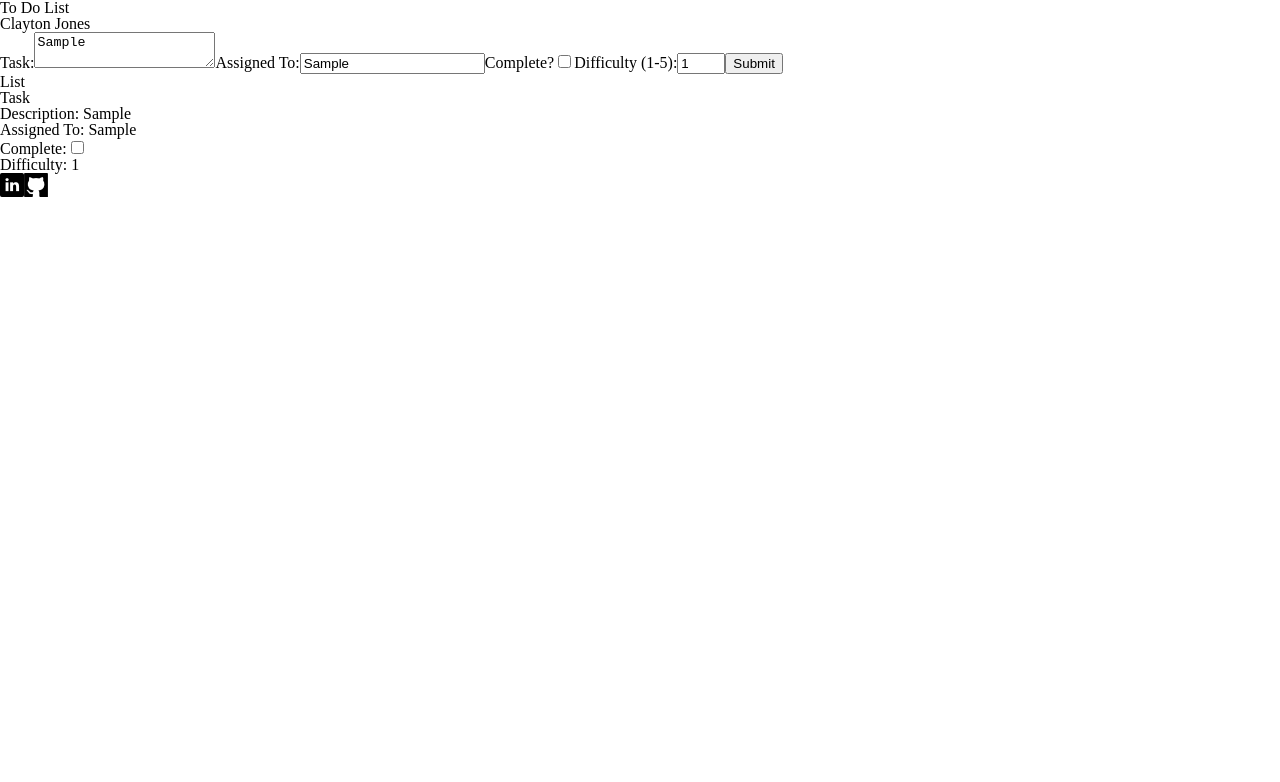
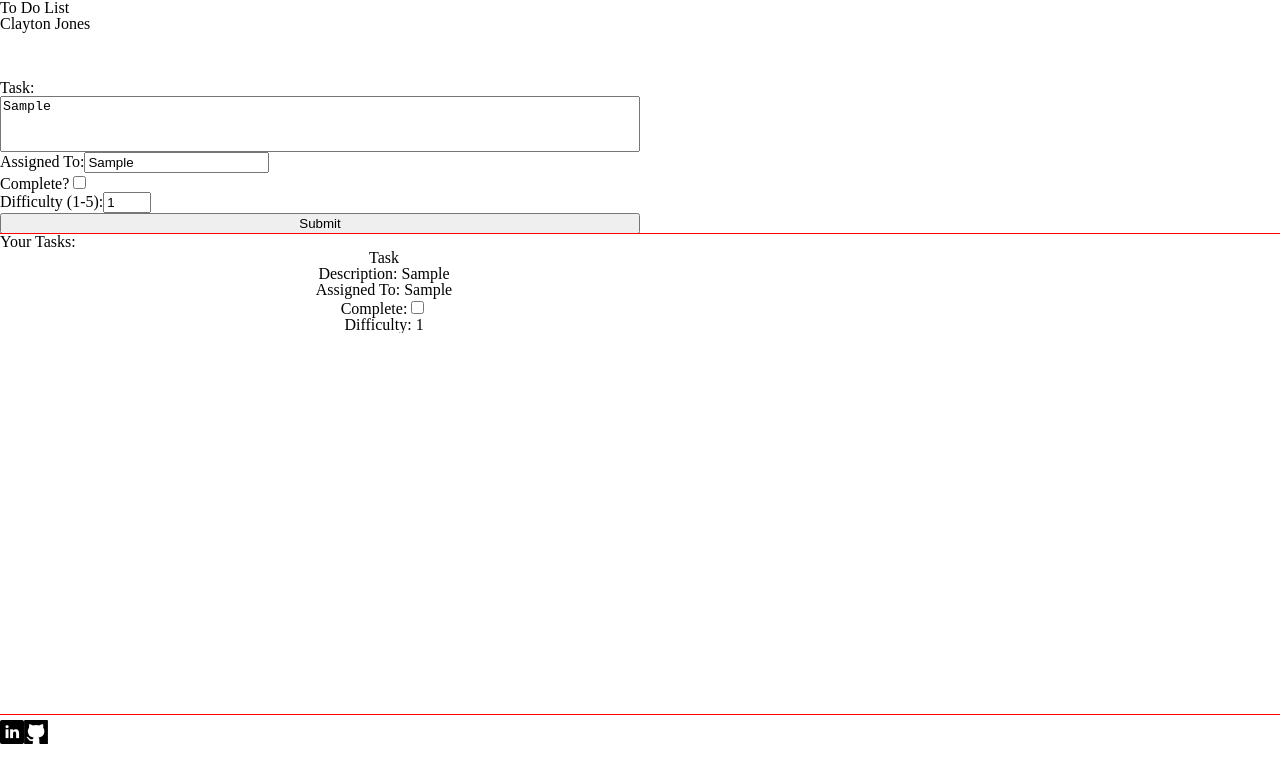
Before and after one commit to claytonjones-401n16/lab-26, a React (Create React App) app: page / in a window 1280 px wide. Both pictures are taken after typing "Sample", "Sample" into the empty fields and a click on the button "Submit". Shown: the top 782 px of the page. Built offline with nearby package versions, Linux system fonts and the light colour scheme.

Commit message:
some positional styling has been added

```diff
--- a/src/components/ToDo.js
+++ b/src/components/ToDo.js
@@ -19,7 +19,7 @@ export default function ToDo() {
 
 
   return (
-    <div>
+    <div className='toDo'>
       <ToDoForm updateList={ setList } currentList={ list }/>
       <ToDoList list={ list }/>
     </div>
--- a/src/components/ToDoForm.js
+++ b/src/components/ToDoForm.js
@@ -1,4 +1,4 @@
-import React, { useState, useEffect } from 'react';
+import React, { useState } from 'react';
 
 export default function ToDoForm(props) {
   const [ description, setDescription ] = useState('');
@@ -37,14 +37,20 @@ export default function ToDoForm(props) {
       <label htmlFor="task">Task:</label>
       <textarea name="task" id="task" onChange={ (e) => { setDescription(e.target.value) } } value={description}></textarea>
 
+      <div className="assigned-container">
         <label htmlFor="assigned-to">Assigned To:</label>
         <input type="text" id="assigned-to" autoComplete="off" value={assignedTo} onChange={ (e) => { setAssignedTo(e.target.value) } }/>
+      </div>
 
+      <div className='complete-container'>
         <label htmlFor="complete">Complete?</label>
         <input type="checkbox" id="complete" checked={complete} onChange={ () => {setComplete(!complete)} }/>
+      </div>
 
+      <div className="difficulty-container">
         <label htmlFor="difficulty">Difficulty (1-5):</label>
         <input type="number" min="1" max="5" value={difficulty} onChange={ updateDifficulty }/>
+      </div>
 
       <button type="submit" onClick={ updateList }>Submit</button>
     </div>
--- a/src/components/ToDoList.js
+++ b/src/components/ToDoList.js
@@ -1,4 +1,4 @@
-import React, { useEffect } from 'react';
+import React from 'react';
 import ToDoItem from './ToDoItem';
 
 export default function ToDoList(props) {
@@ -9,9 +9,9 @@ export default function ToDoList(props) {
   });
 
   return (
-    <div>
-      <h1>List</h1>
-      <div>
+    <div className='list-container'>
+      <h1>Your Tasks:</h1>
+      <div className='list'>
         { items }
       </div>
     </div>
--- /dev/null
+++ b/src/styles/_footer.scss
@@ -0,0 +1,5 @@
+
+
+footer {
+  height: 10vh;
+}
--- /dev/null
+++ b/src/styles/_header.scss
@@ -0,0 +1,5 @@
+
+
+header {
+  height: 10vh;
+}
--- /dev/null
+++ b/src/styles/_toDo.scss
@@ -0,0 +1,6 @@
+
+.toDo {
+  flex: 1;
+  display: flex;
+  flex-direction: column;
+}
--- /dev/null
+++ b/src/styles/_toDoForm.scss
@@ -0,0 +1,18 @@
+
+
+#form {
+  display: flex;
+  flex-direction: column;
+  width: 50%;
+  min-width: 300px;
+
+  input {
+    outline: none;
+  }
+
+  textarea {
+    resize: none;
+    outline: none;
+    min-height: 50px;
+  }
+}
--- /dev/null
+++ b/src/styles/_toDoList.scss
@@ -0,0 +1,25 @@
+
+
+.list-container {
+  outline: solid red 1px;
+  height: 75%;
+  overflow: scroll;
+  scroll-behavior: smooth;
+
+  .list {
+    display: flex;
+    flex-direction: row;
+    flex-wrap: wrap;
+
+    text-align: center;
+    max-height: 325px;
+    width: 80%;
+    margin: auto;
+    overflow: scroll;
+    scroll-behavior: smooth;
+
+    .item {
+      width: 50%;
+    }
+  }
+}
--- a/src/styles/styles.scss
+++ b/src/styles/styles.scss
@@ -1 +1,18 @@
 @import 'reset';
+@import 'header';
+@import 'footer';
+@import 'toDo';
+@import 'toDoForm';
+@import 'toDoList';
+
+#root {
+  width: 100vw;
+  height: 100vh;
+}
+
+.App {
+  width: 100%;
+  height: 100%;
+  display: flex;
+  flex-direction: column;
+}
```
Lines whose indentation alone changed are shown as unchanged.
